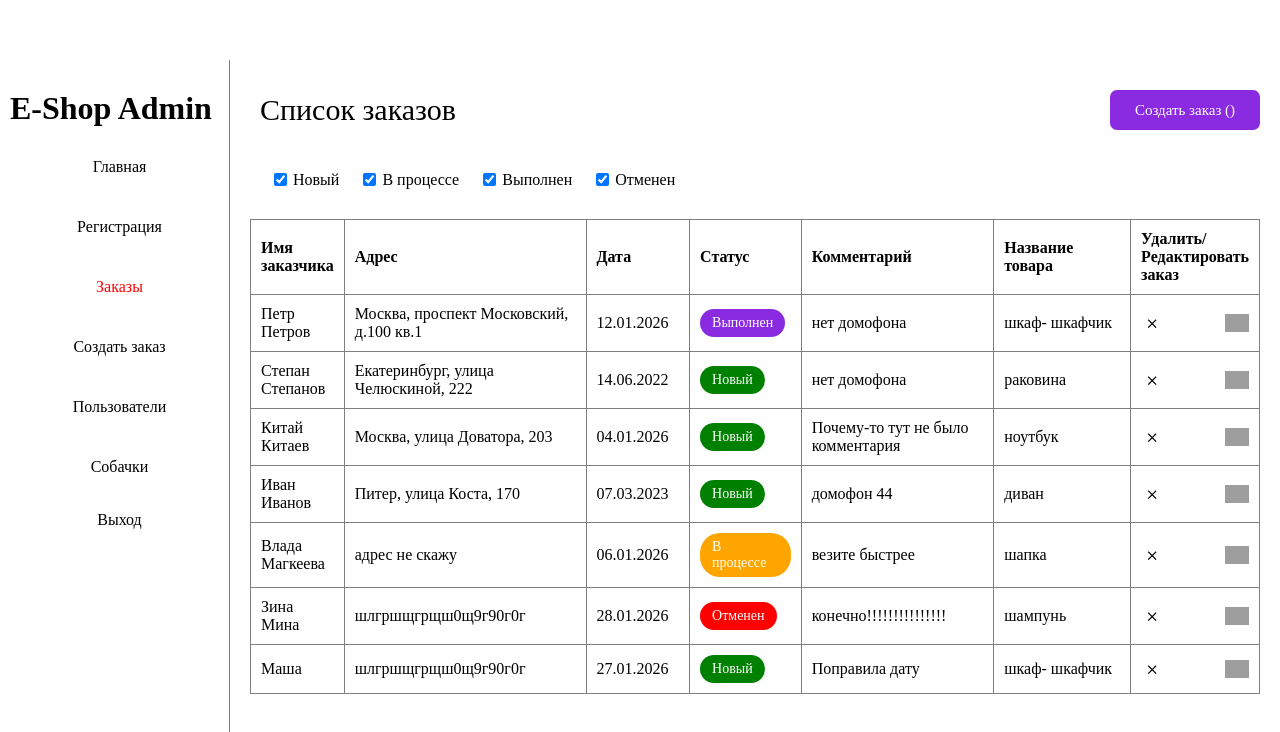
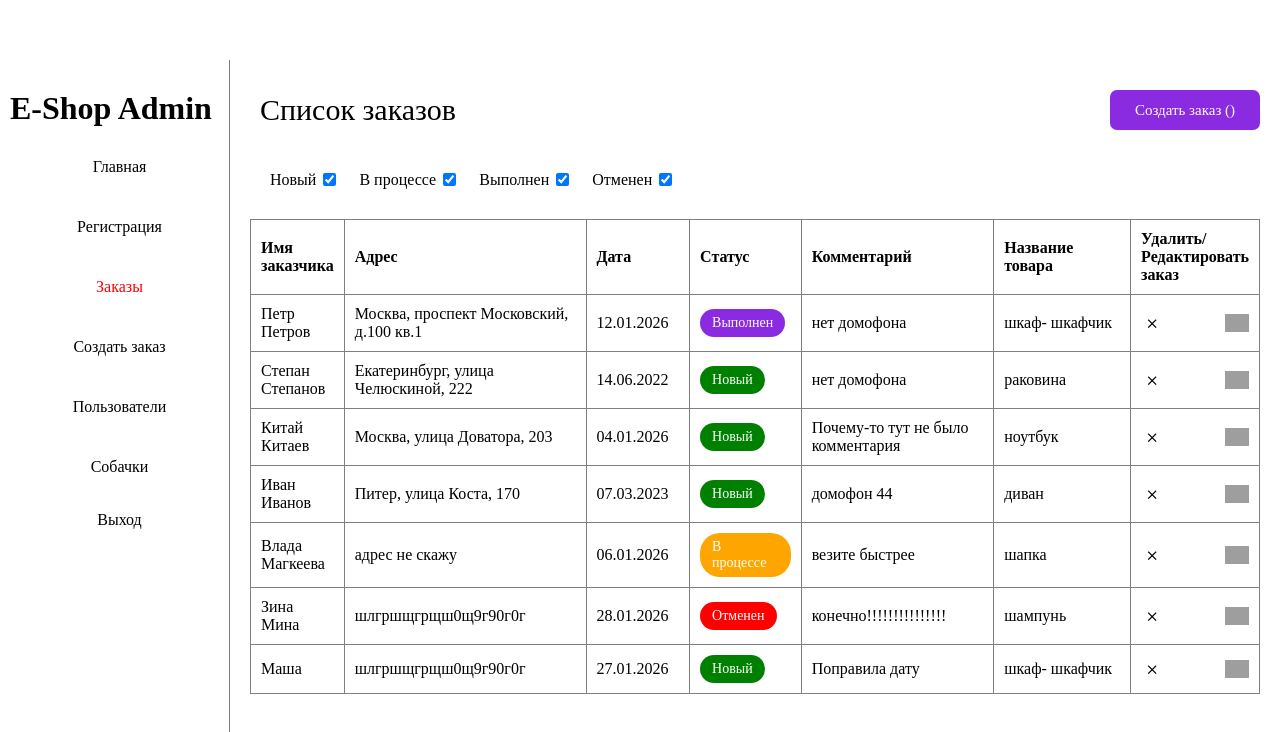
Before and after one commit to innamagkeeva/vue-router, a Vue app: page /orders in a window 1280 px wide. Shown: the top 732 px of the page. Built offline with nearby package versions, Linux system fonts and the light colour scheme; no server answers; data requests are answered from the project's data file; sample sign-in values are in the browser's storage; grey boxes are pictures that could not be loaded; the HTML template or start-up script is replaced by a standard one.

Commit message:
сделала чекбоксы к статусам.

```diff
--- a/src/views/OrdersPage.vue
+++ b/src/views/OrdersPage.vue
@@ -111,11 +111,11 @@ function goToCreateOrder() {
         v-for="(checked, status) in statusFilters"
         :key="status"
       >
+        <span>{{ status }}</span>
         <input
           type="checkbox"
           v-model="statusFilters[status]"
         />
-        <span>{{ status }}</span>
       </label>
       <!-- Как это читается: «Пройтись по объекту statusFilters и для каждой пары (значение, ключ) создать label»  Важно: Для объектов порядок такой: (value, key) а не наоборот,То есть:
       checked → true / false
```
